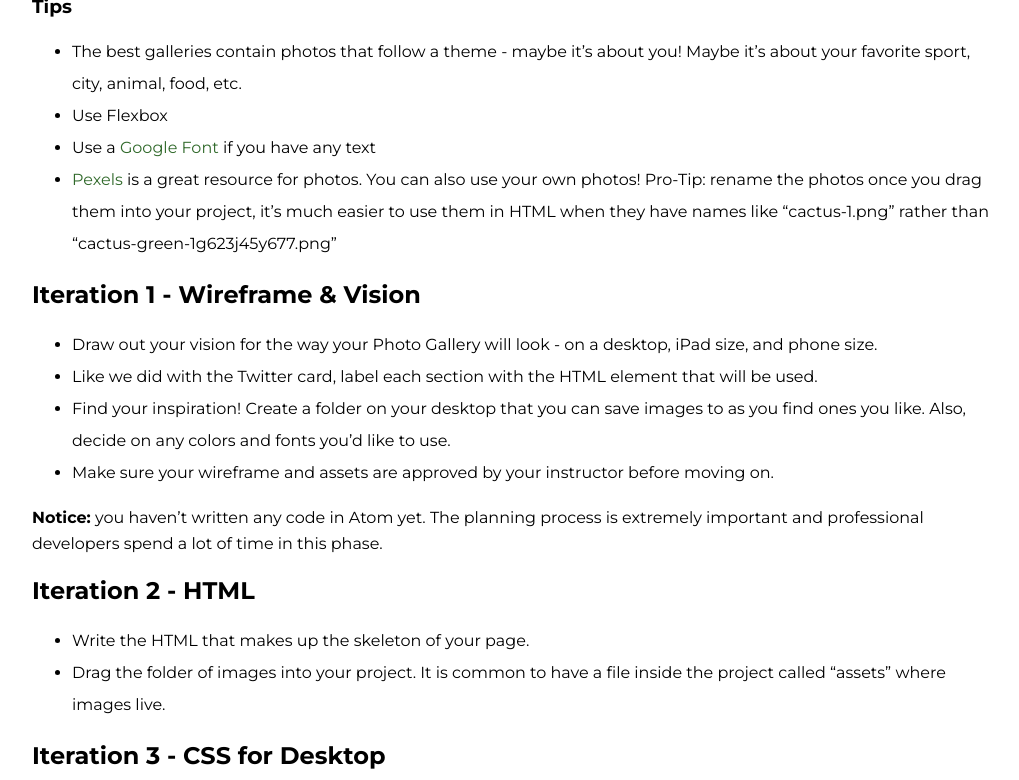
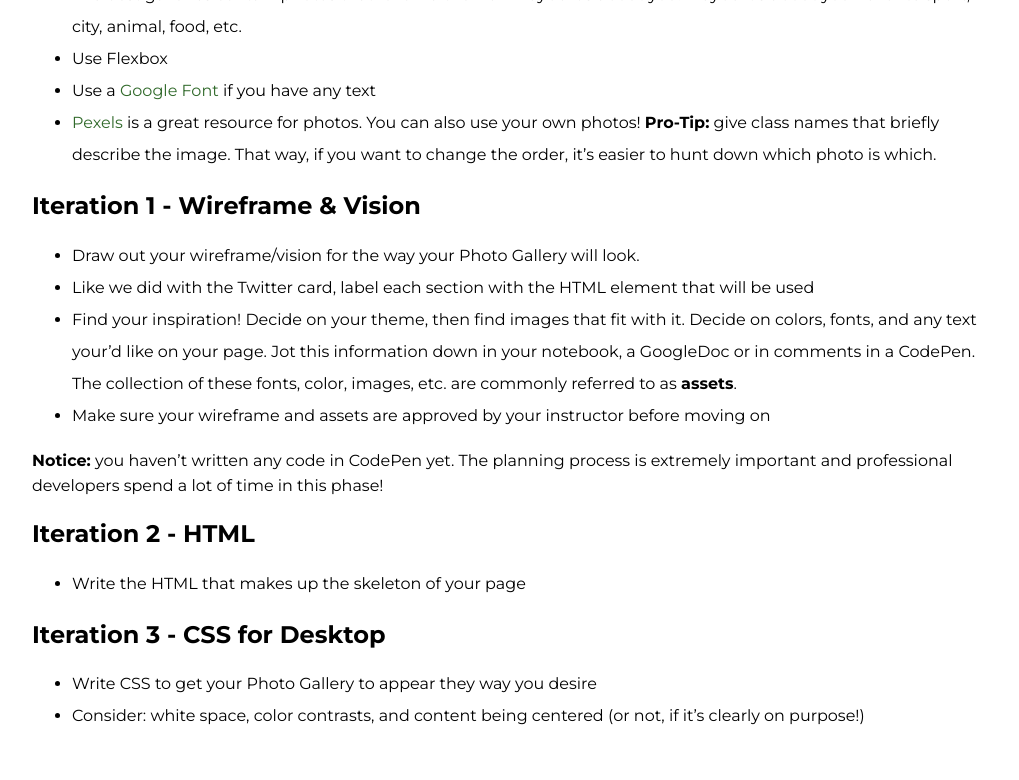
Before and after one commit to ameseee/kwk-curriculum-site, a Jekyll site: the page built from web-app/projects/photo-gallery/index.md, in a window 1280 px wide and 1400 px high, scrolled down 685 px, cut to the strip 147-927 px from the top of the window. Shown: the whole strip, without its empty margins (128-1147 px from the left). Built offline with Jekyll 4.4.1, drawn with Linux system fonts in a browser that asks for light colours; nearby versions of some CDN libraries; some of the changed text lies outside the part shown.

Commit message:
Update Photo Gallery spec for CodePen, and removed responsiveness req

```diff
--- a/web-app/projects/photo-gallery/index.md
+++ b/web-app/projects/photo-gallery/index.md
@@ -7,10 +7,9 @@ Using what you’ve learned about HTML and CSS, you are going to build a photo g
 ### Must-Haves
 
 - 30+ pictures are displayed in a visually appealing way
-- The gallery is responsive - looks good on desktop computers down to an iPhone 4
 - Read the requirements of the site you take any photos from on requirements to give credit to the photographer
 
-<a target="blank" href="https://ameseee.github.io/photo-gallery-example/">Here is an example</a> of something like you will build. When you see the site in the browser, make sure to notice it's responsiveness.
+<a target="blank" href="https://ameseee.github.io/photo-gallery-example/">Here is an example</a> of something like you will build.
 
 <img src="./assets/exemplar.png" alt="example photo gallery with cacti">
 
@@ -19,39 +18,25 @@ Using what you’ve learned about HTML and CSS, you are going to build a photo g
 - The best galleries contain photos that follow a theme - maybe it’s about you! Maybe it’s about your favorite sport, city, animal, food, etc.
 - Use Flexbox
 - Use a [Google Font](https://fonts.google.com/) if you have any text
-- [Pexels](https://www.pexels.com/) is a great resource for photos. You can also use your own photos! Pro-Tip: rename the photos once you drag them into your project, it's much easier to use them in HTML when they have names like "cactus-1.png" rather than "cactus-green-1g623j45y677.png"
+- [Pexels](https://www.pexels.com/) is a great resource for photos. You can also use your own photos! **Pro-Tip:** give class names that briefly describe the image. That way, if you want to change the order, it's easier to hunt down which photo is which.
 
 ## Iteration 1 - Wireframe & Vision
 
-- Draw out your vision for the way your Photo Gallery will look - on a desktop, iPad size, and phone size.
-- Like we did with the Twitter card, label each section with the HTML element that will be used.
-- Find your inspiration! Create a folder on your desktop that you can save images to as you find ones you like. Also, decide on any colors and fonts you'd like to use.
-- Make sure your wireframe and assets are approved by your instructor before moving on.
+- Draw out your wireframe/vision for the way your Photo Gallery will look.
+- Like we did with the Twitter card, label each section with the HTML element that will be used
+- Find your inspiration! Decide on your theme, then find images that fit with it. Decide on colors, fonts, and any text your'd like on your page. Jot this information down in your notebook, a GoogleDoc or in comments in a CodePen. The collection of these fonts, color, images, etc. are commonly referred to as **assets**.
+- Make sure your wireframe and assets are approved by your instructor before moving on
 
-**Notice:** you haven't written any code in Atom yet. The planning process is extremely important and professional developers spend a lot of time in this phase.
+**Notice:** you haven't written any code in CodePen yet. The planning process is extremely important and professional developers spend a lot of time in this phase!
 <br>
 
 ## Iteration 2 - HTML
 
-- Write the HTML that makes up the skeleton of your page.
-- Drag the folder of images into your project. It is common to have a file inside the project called "assets" where images live.
+- Write the HTML that makes up the skeleton of your page
 <br>
 
 ## Iteration 3 - CSS for Desktop
 
-- Write CSS to get your Photo Gallery to appear they way you desire on the full screen.
-- Consider - white space, color contrasts, and content being centered (or not, if it's clearly on purpose!)
+- Write CSS to get your Photo Gallery to appear they way you desire
+- Consider: white space, color contrasts, and content being centered (or not, if it's clearly on purpose!)
 <br>
-
-## Iteration 4 - Responsiveness
-
-- Write media queries to ensure that you Photo Gallery looks great on all screen sizes.
-<br>
-
-## Iteration 5 - Deploy
-
-**Note:** you will have a lesson on this during the project/before you have to do this alone.
-
-- Create a GitHub repository
-- Commit and push your work
-- Deploy to GitHub pages in the Settings tab
```
